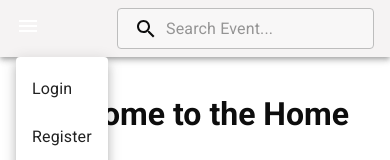
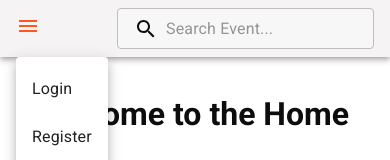
Before and after one commit to mikegoat1/The-Eventers, a Next.js app in the folder event_management_system/: page / in a window 390 px wide. Both pictures are taken after a click on the button "menu". Shown: the top 160 px of the page. Built offline with nearby package versions, Linux system fonts and the light colour scheme.

Commit message:
chore: update Navbar Menu component to change icon color and add onClose handler

```diff
--- a/event_management_system/src/components/Navbar/index.jsx
+++ b/event_management_system/src/components/Navbar/index.jsx
@@ -100,8 +100,9 @@ const Navbar = ({ title }) => {
                 aria-controls={open ? 'mobile-menu' : undefined}
                 aria-haspopup="true"
                 aria-expanded={open ? 'true' : undefined}
+                sx={{ color: '#FF5722' }} // Change the color here
               />
-              <Menu id="mobile-menu" anchorEl={anchorEl} open={open}>
+              <Menu id="mobile-menu" anchorEl={anchorEl} open={open} onClose={handleClose}>
                 <MenuItem onClick={handleClose}>Login</MenuItem>
                 <MenuItem onClick={handleClose}>Register</MenuItem>
                 <MenuItem onClick={handleClose}>Home</MenuItem>
```
